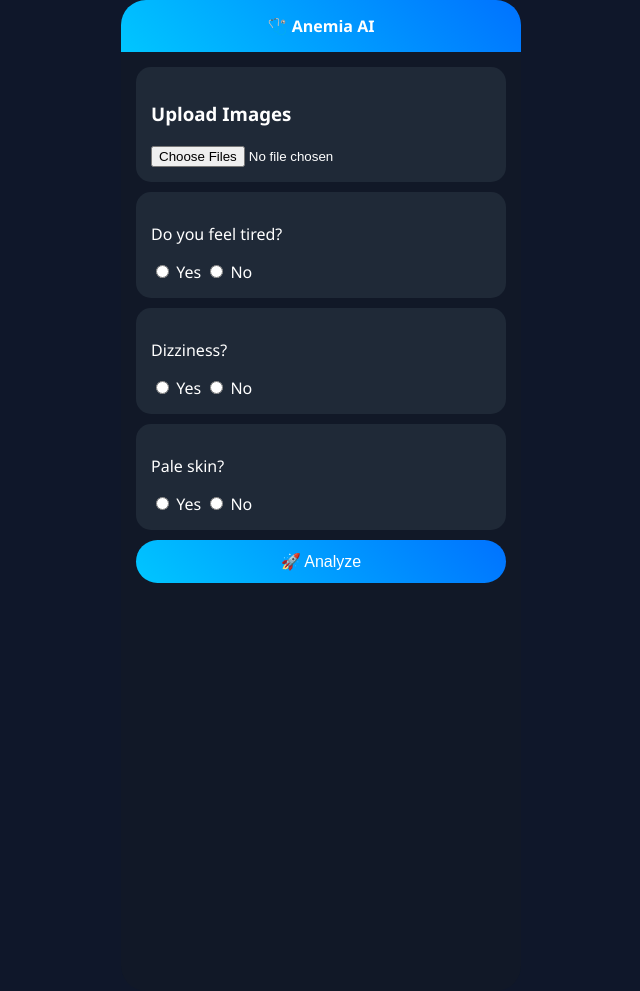
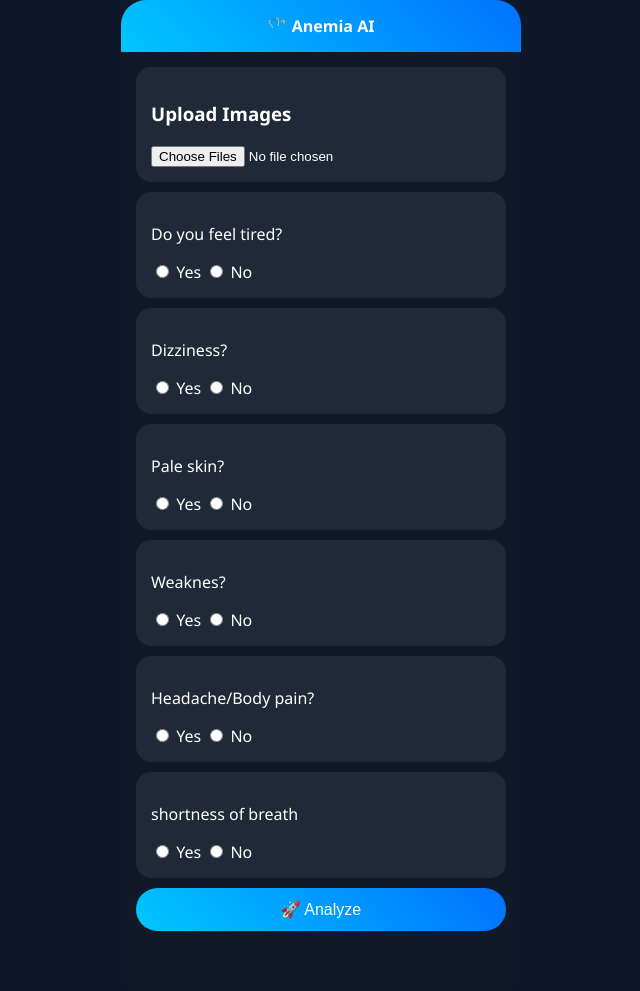
Before and after one commit to ClariceDsilva/anemia-ai, a Flask app: page / in a window 1280 px wide. Shown: the whole page, without its empty margins (319-959 px from the left). Run offline with Flask 3, Linux system fonts and the light colour scheme.

Commit message:
first commit

```diff
--- a/templates/index.html
+++ b/templates/index.html
@@ -115,6 +115,23 @@ button {
 <input type="radio" name="q3" value="no"> No
 </div>
 
+<div class="card">
+<p>Weaknes? </p>
+<input type="radio" name="q4" value="yes"> Yes
+<input type="radio" name="q4" value="no"> No
+</div>
+
+<div class="card">
+<p> Headache/Body pain? </p>
+<input type="radio" name="q5" value="yes"> Yes
+<input type="radio" name="q5" value="no"> No
+</div>
+
+<div class="card">
+<p>shortness of breath </p>
+<input type="radio" name="q6" value="yes"> Yes
+<input type="radio" name="q6" value="no"> No
+</div>
 <!-- Add remaining questions same way -->
 
 <button type="submit">🚀 Analyze</button>
```
Also changed, not shown: static/uploads/14_jpg.rf.e30592a4e18e3de8871f4dfffbbf9f39.jpg (added), static/uploads/20200124_160522_jpg.rf.c7b8a42c2888f41c5c244d7ffc539be6.jpg (added), static/uploads/20200124_161452_jpg.rf.10ac5d4f31f9c99d9d11b73f6525d28f.jpg (added), static/uploads/20200203_091841_jpg.rf.3657e7379aeef1ce5fdf4db356b619e9.jpg (added), static/uploads/20200209_132714_jpg.rf.bb51a996c7e023406e04ec7d9054cc25.jpg (added), static/uploads/20200213_154129_jpg.rf.09b1c8470996e12c85b6caf643f9ed54.jpg (added), static/uploads/20200213_155456_001_jpg.rf.a2547a3eb1a23118121be249804c82fa.jpg (added), static/uploads/20200219_195511_jpg.rf.fc99c3438a1c2c7bb0b310eaf02cec03.jpg (added), static/uploads/22_jpg.rf.b5eee71e0a2ff0534b153919b853e466.jpg (added), static/uploads/30_jpg.rf.618c68a1745e41f72b3e511ad780804e.jpg (added), static/uploads/3_jpg.rf.479e363c16affabceeb191d9b07a3833.jpg (added), static/uploads/T_64_20190612_092742_jpg.rf.375580f988763903b9b49ad884ad8973.jpg (added), static/uploads/T_70_20190613_081811_jpg.rf.eab3e1c631070fea356825ccee580253.jpg (added), static/uploads/T_88_20190614_082233_jpg.rf.86008c44f08363f5c040dbd43fd51c90.jpg (added), 4 more files.
